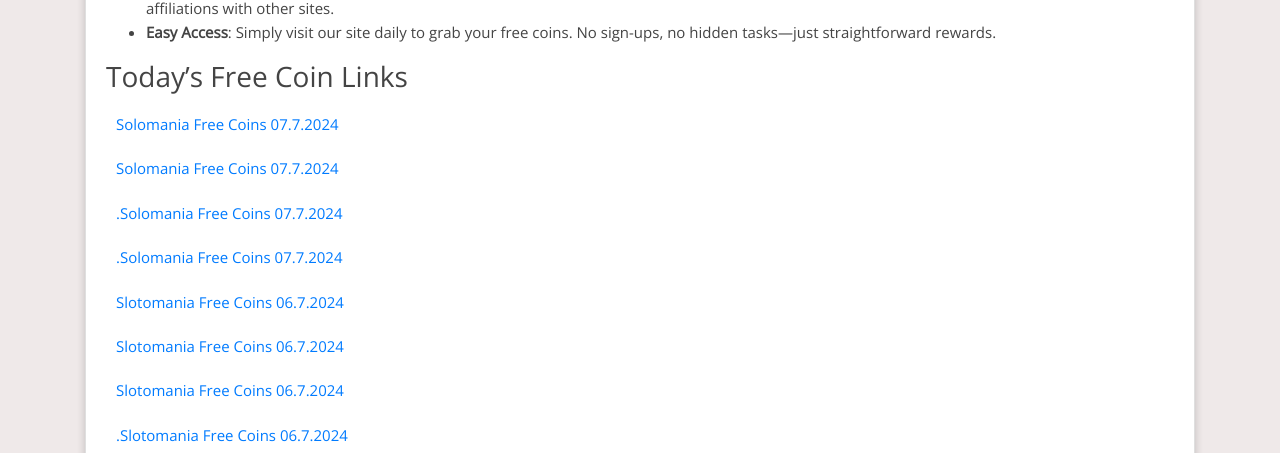
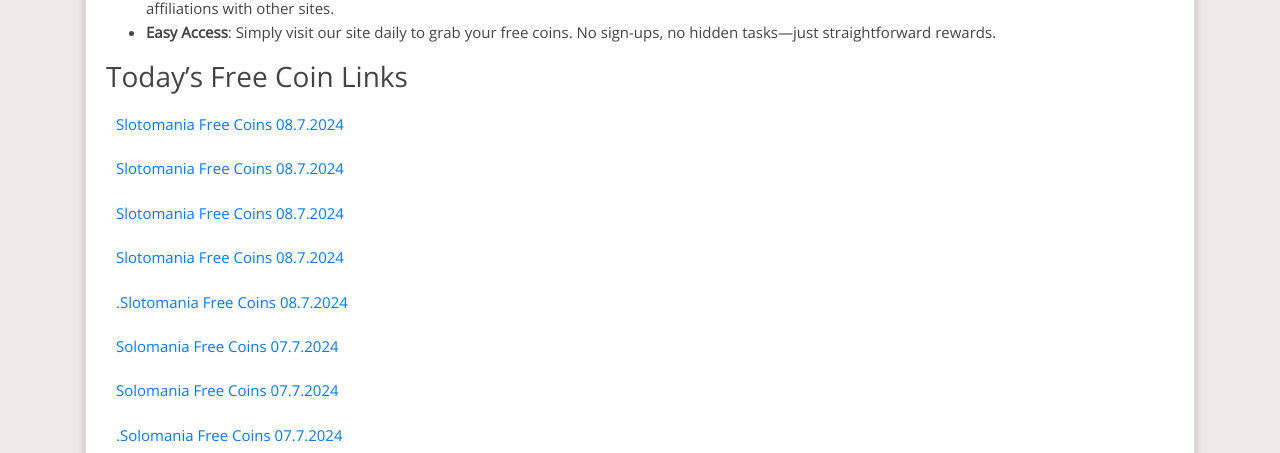
Before and after one commit to Prollad99/bs-net, a Jekyll site: the page built from _posts/2024-06-29-slotomania.md, in a window 1280 px wide and 900 px high. Shown: the part 444-897 px from the top of the window. Built offline with Jekyll 4.4.1, drawn with Linux system fonts in a browser that asks for light colours; nearby versions of some CDN libraries; comment, search, counter and statistics services are not loaded.

Commit message:
Update slotomania reward links

```diff
--- a/_includes/slotomania.html
+++ b/_includes/slotomania.html
@@ -1,4 +1,9 @@
 <html><body><div class="reward"><ul>
+<li><a href="https://api.playtika.com/redirector/?coupon_token=1_3_1719492732611_d70r8l9e">slotomania free coins 08.7.2024</a></li>
+<li><a href="https://api.playtika.com/redirector/?coupon_token=1_3_1720359447711_3kdk83pg">slotomania free coins 08.7.2024</a></li>
+<li><a href="https://api.playtika.com/redirector/?coupon_token=1_3_1719483818161_748w9e80">slotomania free coins 08.7.2024</a></li>
+<li><a href="https://api.playtika.com/redirector/?coupon_token=1_3_1719483905238_0g3dmoey">slotomania free coins 08.7.2024</a></li>
+<li><a href="https://api.playtika.com/redirector/?coupon_token=1_3_1719736464045_wx60po60">.slotomania free coins 08.7.2024</a></li>
 <li><a href="https://api.playtika.com/redirector/?coupon_token=1_3_1719492407507_rokp86yl">solomania free coins 07.7.2024</a></li>
 <li><a href="https://api.playtika.com/redirector/?coupon_token=1_3_1720202475531_5er20mkg">solomania free coins 07.7.2024</a></li>
 <li><a href="https://api.playtika.com/redirector/?coupon_token=1_3_1720294200177_oygjr927">.solomania free coins 07.7.2024</a></li>
```
Also changed, not shown: links-json/slotomania.json (+20 -0 lines).
